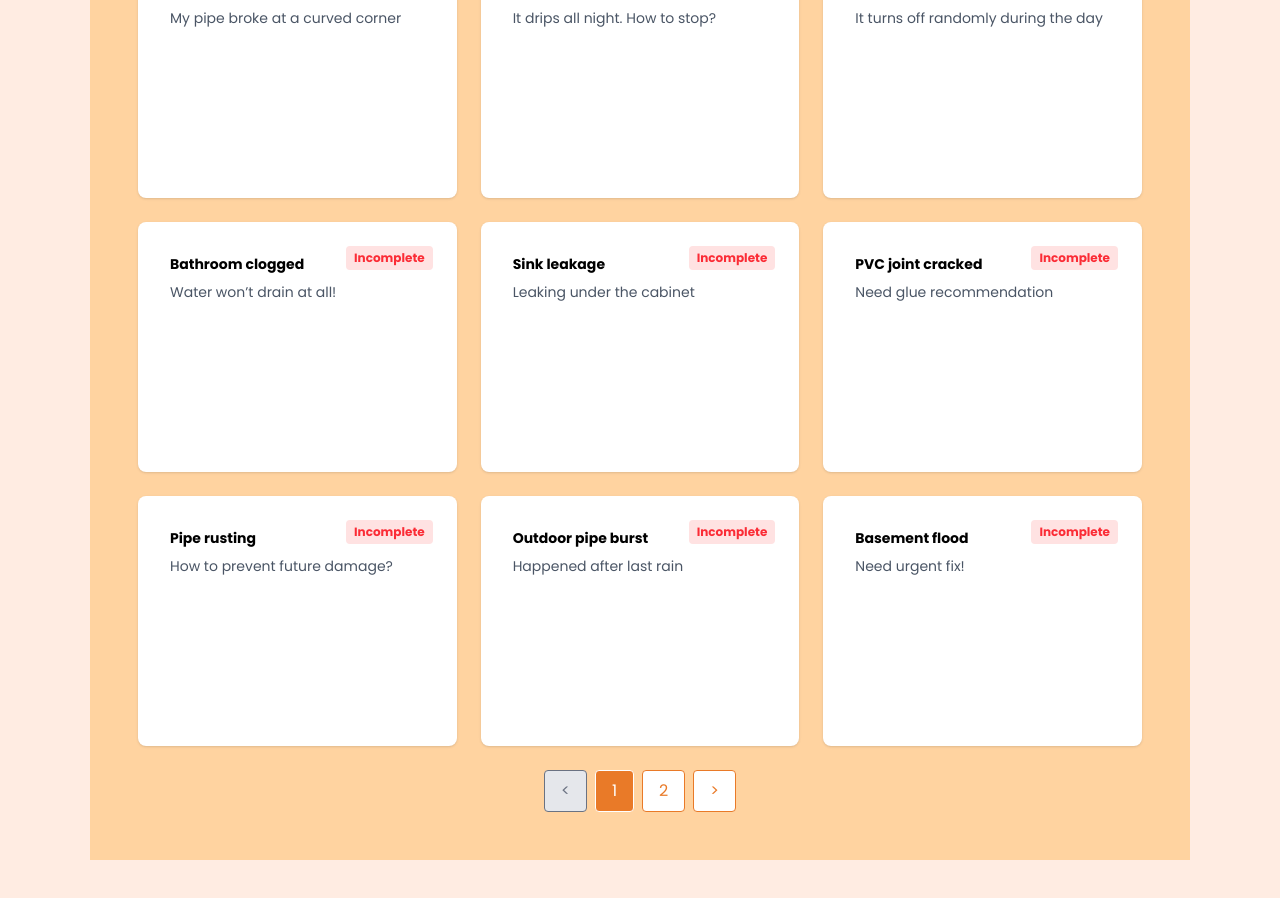
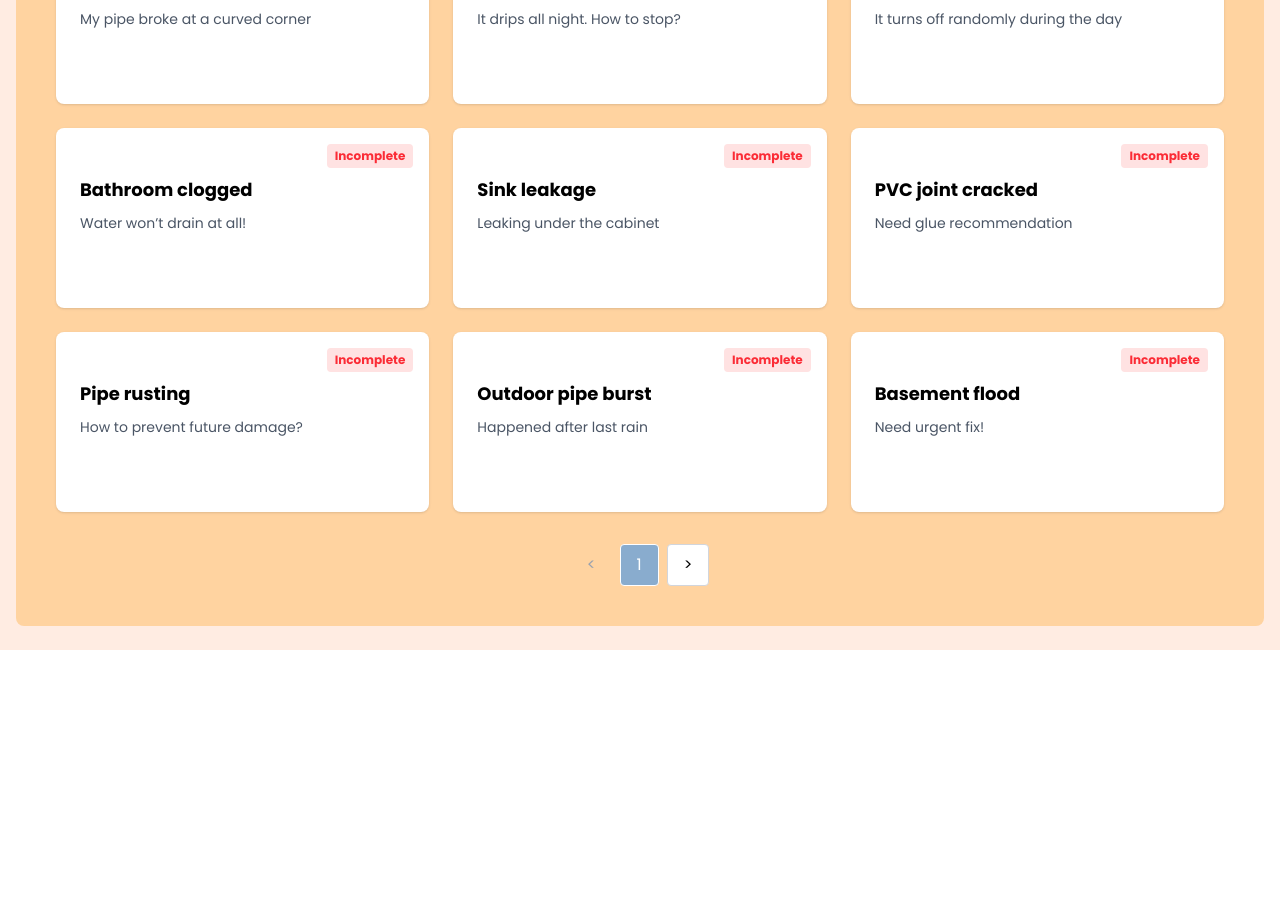
Before and after one commit to CSC105-2024/G11-PawAroundYou-PreHack-2025, a React (Vite) app in the folder frontend/: page /home in a window 1280 px wide. Shown: the part 300-1198 px from the top of the page. After the commit the page ends 950 px from the top, so only its background shows below. Built offline with nearby package versions, Linux system fonts and the light colour scheme; a web font is replaced by a local one.

Commit message:
HomeLoggedIn

```diff
--- a/frontend/src/api/createAccount.js
+++ b/frontend/src/api/createAccount.js
@@ -3,6 +3,7 @@ import { axiosInstance } from "../axios";
 export const createAccount = async (data) => {
     try {
         const res = await axiosInstance.post("/user/create", data);
+        console.log(res)
         return {
             success: true,
             data: res.data,
--- a/frontend/src/assets/Navbar.jsx
+++ b/frontend/src/assets/Navbar.jsx
@@ -1,6 +1,5 @@
 import React, { useState, useEffect } from "react";
 import { Link } from "react-router-dom";
-
 
 function Navbar() {
   const [isLoggedIn, setIsLoggedIn] = useState(false);
@@ -23,12 +22,16 @@ function Navbar() {
     <header className="flex justify-between items-center px-8 py-6 bg-[#FFECE2] text-[#89ACCE]">
       <div className="text-2xl font-semibold flex items-center gap-2">
         <span>
-          <img src="./public/WrenchLogo.png" alt="WrenchLogo" className="w-8 h-8" />
+          <img
+            src="./public/WrenchLogo.png"
+            alt="WrenchLogo"
+            className="w-8 h-8"
+          />
         </span>
         Ma Help Kan
       </div>
 
-        {isLoggedIn ? (
+      {isLoggedIn ? (
         <>
           <nav className="flex gap-12 text-xl font-medium">
             <a href="/home" className="hover:underline">
@@ -47,7 +50,10 @@ function Navbar() {
         </>
       ) : (
         <button
-          onClick={handleLogout}
+          onClick={() => {
+            handleLogout
+            localStorage.removeItem("isLoggedIn");
+          }}
           className="bg-[#89ACCE] text-white text-xl font-medium px-4 py-2 rounded-md hover:bg-[#7295b8] transition"
         >
           <Link to="/signup">Sign Up</Link>
--- a/frontend/src/pages/HomeLoggedIn.jsx
+++ b/frontend/src/pages/HomeLoggedIn.jsx
@@ -92,72 +92,66 @@ const CommunityBoard = () => {
   return (
     <>
       <Navbar />
-      <div className="min-h-screen bg-[#FFECE2] p-10 flex justify-center">
-        <div className="w-11/12 bg-[#FFD3A0] p-12">
+      <div className="min-h-screen bg-[#FFECE2] py-6 px-4 flex justify-center">
+        <div className="w-full max-w-screen-xl bg-[#FFD3A0] rounded-lg p-6 sm:p-10 flex flex-col min-h-[80vh]">
           {/* Header */}
-          <div className="flex justify-between items-center mb-6">
-            <h1 className="text-4xl font-semibold text-[#89ACCE]">
+          <div className="flex flex-col sm:flex-row justify-between items-start sm:items-center mb-6 gap-4">
+            <h1 className="text-2xl sm:text-4xl font-semibold text-[#89ACCE]">
               Community board
             </h1>
             <Link
               to="/create-post"
-              className="bg-[#89ACCE] hover:bg-[#89b4e3] text-white text-xl font-semibold py-2 px-4 rounded"
+              className="bg-[#89ACCE] hover:bg-[#89b4e3] text-white text-lg sm:text-xl py-2 px-4 rounded self-end sm:self-auto"
             >
               + Create
             </Link>
           </div>
 
           {/* Grid */}
-          <div className="grid grid-cols-1 sm:grid-cols-2 md:grid-cols-3 gap-6">
+          <div className="grid grid-cols-2 sm:grid-cols-2 md:grid-cols-3 gap-6 sm:min-h-[180px] min-h-[500px]">
             {paginatedData.map((card) => (
               <div
                 key={card.id}
-                className="bg-white rounded-lg shadow p-8 relative w-full h-[250px]"
+                className="bg-white rounded-lg shadow px-4 py-6 sm:px-6 sm:py-8 relative w-full h-auto min-h-[180px]"
               >
-                <span className="absolute top-6 right-6 bg-red-100 text-red-500 text-xs font-semibold px-2 py-1 rounded">
+                <span className="absolute top-4 right-4 bg-red-100 text-red-500 text-xs font-semibold px-2 py-1 rounded">
                   {card.status}
                 </span>
-                <h2 className="font-bold text-sm mb-2">{card.title}</h2>
-                <p className="text-gray-600 text-sm">{card.description}</p>
+                <h2 className="font-bold text-base sm:text-lg mt-4 mb-2 break-words">
+                  {card.title}
+                </h2>
+                <p className="text-gray-600 text-sm leading-relaxed break-words">
+                  {card.description}
+                </p>
               </div>
             ))}
           </div>
 
           {/* Pagination */}
-          <div className="flex justify-center mt-6 space-x-2">
+          <div className="flex justify-center mt-8 space-x-2">
             <button
               onClick={handlePrev}
               disabled={currentPage === 1}
-              className={`px-4 py-2 rounded border ${
+              className={`px-4 py-2 rounded ${
                 currentPage === 1
-                  ? "bg-gray-200 text-gray-500 cursor-not-allowed"
-                  : "bg-white text-[#E97A28] border-[#E97A28]"
+                  ? "text-gray-400 cursor-not-allowed"
+                  : "text-black bg-white border border-gray-300"
               }`}
             >
               {"<"}
             </button>
 
-            {Array.from({ length: totalPages }, (_, i) => (
-              <button
-                key={i + 1}
-                onClick={() => setCurrentPage(i + 1)}
-                className={`px-4 py-2 border rounded ${
-                  currentPage === i + 1
-                    ? "bg-[#E97A28] text-white"
-                    : "bg-white text-[#E97A28] border-[#E97A28]"
-                }`}
-              >
-                {i + 1}
-              </button>
-            ))}
+            <span className="px-4 py-2 border rounded bg-[#89ACCE] text-white">
+              {currentPage}
+            </span>
 
             <button
               onClick={handleNext}
               disabled={currentPage === totalPages}
-              className={`px-4 py-2 rounded border ${
+              className={`px-4 py-2 rounded ${
                 currentPage === totalPages
-                  ? "bg-gray-200 text-gray-500 cursor-not-allowed"
-                  : "bg-white text-[#E97A28] border-[#E97A28]"
+                  ? "text-gray-400 cursor-not-allowed"
+                  : "text-black bg-white border border-gray-300"
               }`}
             >
               {">"}
--- a/frontend/src/pages/SignUpPage.jsx
+++ b/frontend/src/pages/SignUpPage.jsx
@@ -5,13 +5,14 @@ import TabSwitcher from "../pages/TabSwitcher";
 import { useEffect, useState } from "react";
 // import { createAccount } from "../api/createAccount";
 import { useNavigate } from "react-router-dom";
+import { createAccount } from "../api/createAccount";
 
 //Create a Zod schema
 const signUpSchema = z.object({
   email: z.string().email("Invalid email address"),
   password: z.string().min(6, "Password must be at least 6 characters"),
-  firstName: z.string().min(1, "First name is required"),
-  lastName: z.string().min(1, "lastName is required"),
+  fName: z.string().min(1, "First name is required"),
+  sName: z.string().min(1, "lastName is required"),
   tel: z
       .string()
       .regex(/^[0-9]{9,15}$/, "Phone number must be 10 digit from 0-9"),
@@ -88,7 +89,7 @@ const SignUpPage = () => {
             <div>
               <label className="text-sm font-semibold">First Name</label>
               <input
-                  {...register("firstName")}
+                  {...register("fName")}
                   type="text"
                   placeholder="Mitsuki"
                   className="w-full mt-1 px-4 py-2 rounded-md border border-gray-300 text-[#6e95bb] bg-white shadow focus:outline-none focus:ring-2 focus:ring-[#6e95bb]"
@@ -100,7 +101,7 @@ const SignUpPage = () => {
             <div>
               <label className="text-sm font-semibold">lastName</label>
               <input
-                  {...register("lastName")}
+                  {...register("sName")}
                   type="text"
                   placeholder="Tanaiwa"
                   className="w-full mt-1 px-4 py-2 rounded-md border border-gray-300 text-[#6e95bb] bg-white shadow focus:outline-none focus:ring-2 focus:ring-[#6e95bb]"
```
